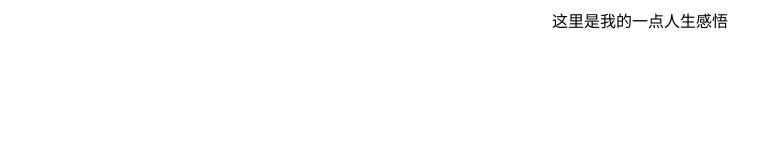
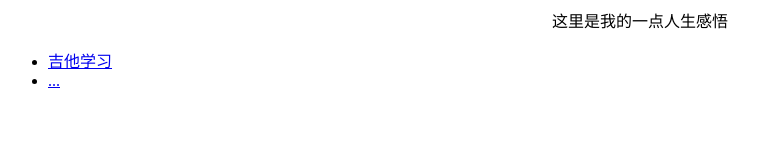
Before and after one commit to RexIsMe/RexIsMe.github.io, a plain HTML site: page life/index.html in a window 1280 px wide. Shown: the whole page, without its empty margins (0-759 px from the left). Drawn offline with Linux system fonts and the light colour scheme.

Commit message:
Update index.html

```diff
--- a/life/index.html
+++ b/life/index.html
@@ -1 +1,6 @@
 <p style="color:golden; text-align:center">这里是我的一点人生感悟</p>
+<ul>
+  <!--<li> <a href="https://rexisme.github.io/life/index">生活</a> </li>-->
+  <li> <a href="./guitar">吉他学习</a> </li>
+  <li> <a href=".">...</a> </li>
+</ul>
```
